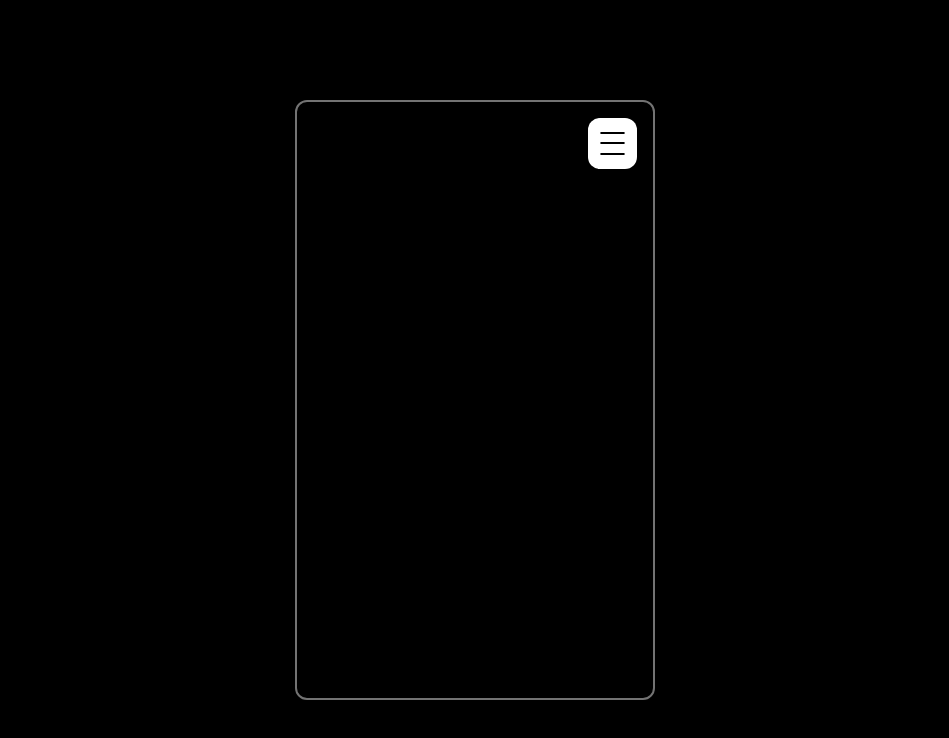
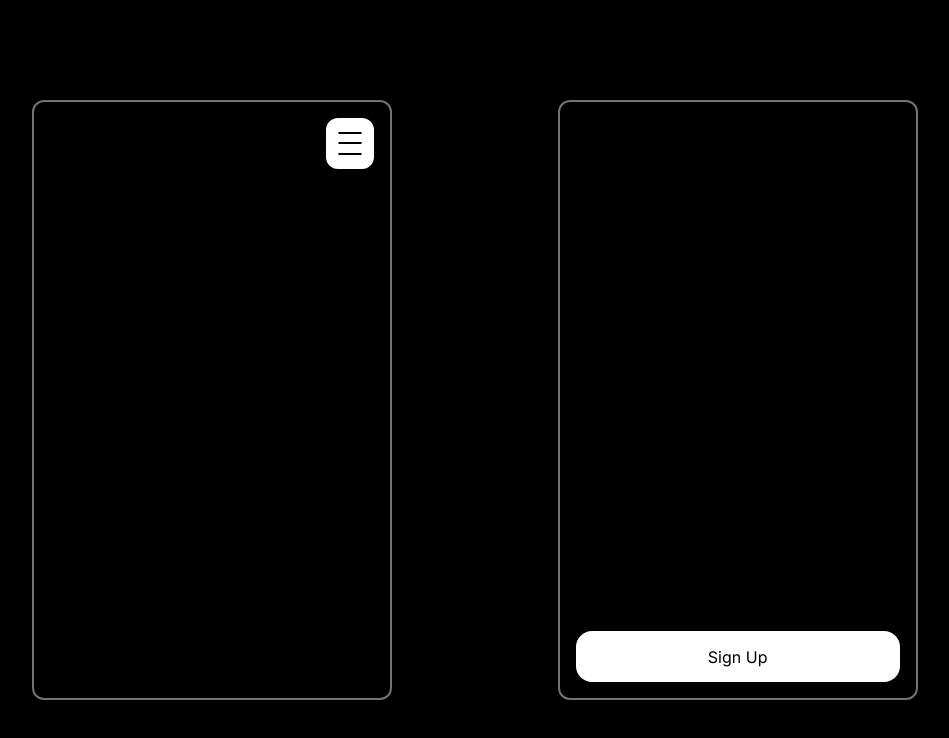
Before and after one commit to p4nthera115/random-components, a Next.js app: page / in a window 1280 px wide. Shown: the top 738 px of the page, without its empty margins (165-1114 px from the left). Built offline with nearby package versions, Linux system fonts and the light colour scheme.

Commit message:
morphsignup wop

```diff
--- a/app/page.tsx
+++ b/app/page.tsx
@@ -1,9 +1,11 @@
 import MorphMenu from "@/components/MorphMenu";
+import MorphSignUp from "@/components/MorphSignUp";
 
 export default function Home() {
   return (
     <div className="p-8 h-full w-full flex justify-evenly">
       <MorphMenu />
+      <MorphSignUp />
     </div>
   );
 }
--- /dev/null
+++ b/components/MorphSignUp.tsx
@@ -0,0 +1,47 @@
+"use client";
+
+import { motion } from "framer-motion";
+import { useState } from "react";
+
+export default function MorphSignUp() {
+  const [isOpen, setIsOpen] = useState(false);
+
+  console.log(isOpen);
+
+  return (
+    <div className="flex self-center h-[600px] w-[360px] border-2 border-white/45 rounded-xl p-4">
+      <motion.div
+        animate={{
+          marginBottom: isOpen ? "8rem" : "0",
+          height: isOpen ? "75%" : "9%",
+          y: isOpen ? "14%" : 0,
+        }}
+        transition={{
+          type: "just",
+          duration: "0.05",
+          height: {},
+        }}
+        className={`flex self-end bg-white rounded-2xl w-full justify-evenly items-center gap-2 text-black ${
+          isOpen ? "cursor-default p-2" : "cursor-pointer"
+        }`}
+      >
+        {isOpen && (
+          <button
+            onClick={() => setIsOpen(false)}
+            className="flex self-end mr-auto w-1/2 bg-neutral-200 rounded-md items-center justify-center h-10 z-10"
+          >
+            Cancel
+          </button>
+        )}
+        <button
+          onClick={() => !isOpen && setIsOpen(true)}
+          className={`flex w-1/2  rounded-md items-center justify-center h-10 transition ${
+            isOpen ? "self-end hover:bg-neutral-200" : ""
+          }`}
+        >
+          Sign Up
+        </button>
+      </motion.div>
+    </div>
+  );
+}
```
